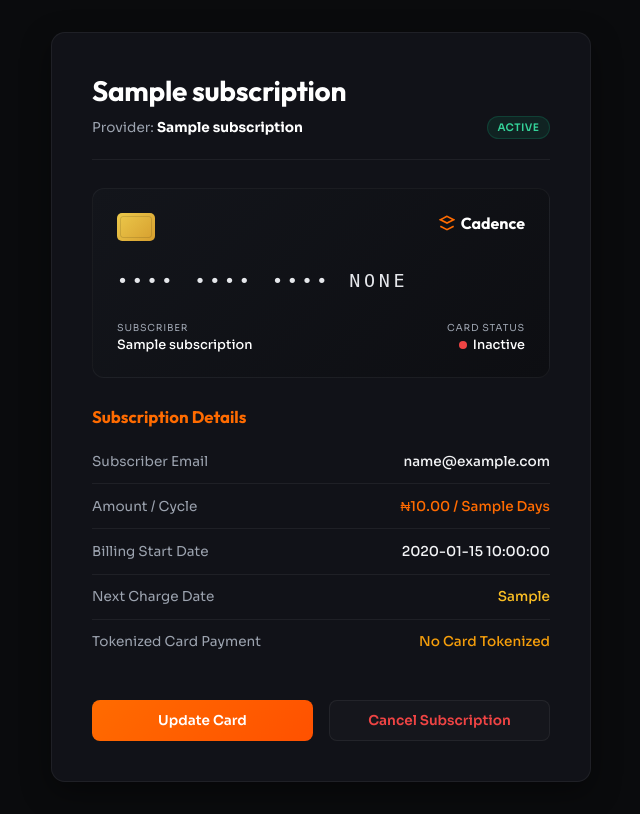
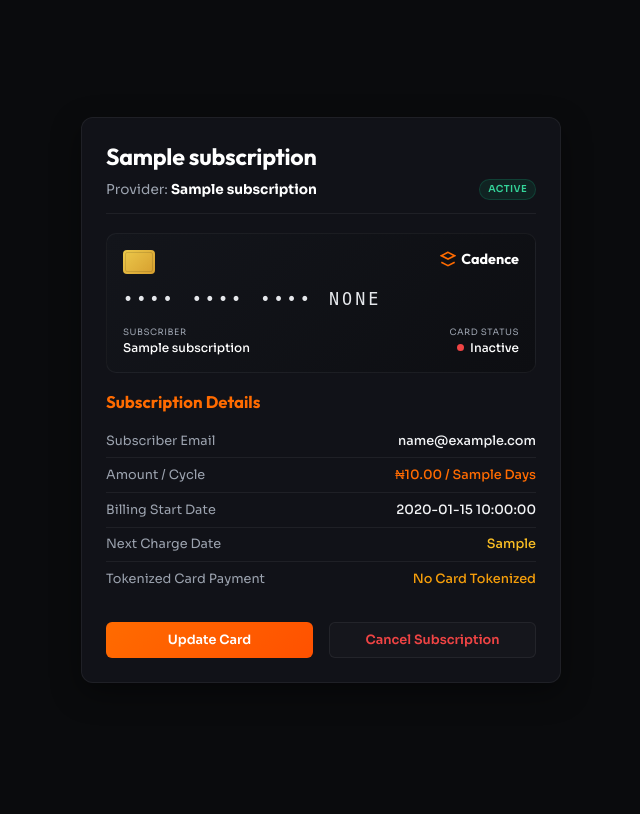
Before and after one commit to adr1en360/Cadence, a Python web app: template templates/portal.html in a window 1280 px wide. Shown: the whole page, without its empty margins (319-959 px from the left). After the commit the page ends 683 px from the top, so only its background shows below. Run offline with Jinja, Linux system fonts and the light colour scheme; the template is opened without the code that fills it: most values are stand-ins (such as "Sample title", 1, 10 or a date in 2020).

Commit message:
feat: implement customer billing portal templates and dashboard API router

```diff
--- a/app/api/router_dashboard.py
+++ b/app/api/router_dashboard.py
@@ -276,6 +276,7 @@ def list_dashboard_subscriptions(
                     "amount": float(p.amount),
                     "currency": p.currency,
                     "status": p.status,
+                    "nomba_order_ref": p.nomba_order_ref,
                     "nomba_transaction_id": p.nomba_transaction_id or "",
                     "created_at": p.created_at.isoformat()
                 } for p in payments
--- a/templates/base.html
+++ b/templates/base.html
@@ -233,6 +233,7 @@
 <body>
     <header>
         <div class="nav-container">
+            <div style="display: flex; align-items: center; gap: 2rem;">
                 <a href="/" class="logo">
                     <svg width="24" height="24" viewBox="0 0 24 24" fill="none" xmlns="http://www.w3.org/2000/svg">
                         <path d="M12 2L2 7L12 12L22 7L12 2Z" stroke="url(#logo-grad)" stroke-width="2" stroke-linecap="round" stroke-linejoin="round"/>
@@ -246,6 +247,8 @@
                     </svg>
                     <span>Cadence</span>
                 </a>
+                {% block nav_project %}{% endblock %}
+            </div>
             <div class="nav-links">
                 {% block nav_links %}{% endblock %}
             </div>
--- a/templates/portal.html
+++ b/templates/portal.html
@@ -34,52 +34,53 @@
             background-color: var(--bg-dark);
             color: var(--text-primary);
             font-family: var(--font-main);
-            min-height: 100vh;
+            height: 100vh;
+            overflow: hidden;
             display: flex;
             align-items: center;
             justify-content: center;
-            padding: 2rem 1rem;
+            padding: 1rem;
         }
 
         .portal-container {
             width: 100%;
-            max-width: 540px;
+            max-width: 480px; /* Thinned width */
             animation: cardEnter 0.4s cubic-bezier(0.16, 1, 0.3, 1);
         }
 
         .portal-card {
             background: var(--bg-card);
             border: 1px solid var(--border-color);
-            border-radius: 14px;
-            padding: 2.5rem;
+            border-radius: 12px;
+            padding: 1.5rem; /* Reduced from 2.5rem */
             box-shadow: 0 10px 30px rgba(0, 0, 0, 0.4);
             display: flex;
             flex-direction: column;
-            gap: 1.75rem;
+            gap: 1.15rem; /* Reduced from 1.75rem */
         }
 
         .portal-header {
             border-bottom: 1px solid var(--border-color);
-            padding-bottom: 1.25rem;
+            padding-bottom: 0.85rem;
         }
 
         .plan-title {
             font-family: var(--font-title);
-            font-size: 1.75rem;
+            font-size: 1.45rem; /* Reduced from 1.75rem */
             font-weight: 700;
             color: white;
-            margin-bottom: 0.25rem;
+            margin-bottom: 0.15rem;
             letter-spacing: -0.01em;
         }
 
         /* Card mockup visual - Minimalist style */
         .credit-card-mockup {
             width: 100%;
-            height: 190px;
+            height: 140px; /* Reduced from 190px */
             background: linear-gradient(135deg, #13151b 0%, #0d0e12 100%);
             border: 1px solid rgba(255, 255, 255, 0.05);
-            border-radius: 12px;
-            padding: 1.5rem;
+            border-radius: 10px;
+            padding: 1rem; /* Reduced from 1.5rem */
             display: flex;
             flex-direction: column;
             justify-content: space-between;
@@ -93,38 +94,38 @@
         }
 
         .card-chip {
-            width: 38px;
-            height: 28px;
+            width: 32px;
+            height: 24px;
             background: linear-gradient(135deg, #ECC94B, #D69E2E);
-            border-radius: 5px;
+            border-radius: 4px;
             position: relative;
         }
 
         .card-chip::after {
             content: '';
             position: absolute;
-            inset: 3px;
+            inset: 2px;
             border: 1px solid rgba(0, 0, 0, 0.12);
-            border-radius: 3px;
+            border-radius: 2px;
         }
 
         .card-brand {
             font-family: var(--font-title);
             font-weight: 700;
-            font-size: 1rem;
+            font-size: 0.9rem;
             color: white;
             display: flex;
             align-items: center;
-            gap: 0.35rem;
+            gap: 0.3rem;
         }
 
         .card-number {
             font-family: monospace;
-            font-size: 1.15rem;
+            font-size: 1.05rem; /* Reduced from 1.15rem */
             color: #E5E7EB;
-            letter-spacing: 0.2em;
-            word-spacing: 0.2em;
-            margin: 1rem 0;
+            letter-spacing: 0.18em;
+            word-spacing: 0.18em;
+            margin: 0.35rem 0; /* Reduced from 1rem */
         }
 
         .card-bottom {
@@ -136,25 +137,25 @@
         .card-holder {
             display: flex;
             flex-direction: column;
-            gap: 0.2rem;
+            gap: 0.15rem;
         }
 
         .card-label {
-            font-size: 0.6rem;
+            font-size: 0.55rem;
             text-transform: uppercase;
-            letter-spacing: 0.08em;
+            letter-spacing: 0.06em;
             color: var(--text-secondary);
         }
 
         .card-value {
-            font-size: 0.8rem;
+            font-size: 0.75rem;
             font-weight: 500;
             color: white;
         }
 
         .card-status-dot {
-            width: 8px;
-            height: 8px;
+            width: 7px;
+            height: 7px;
             border-radius: 50%;
             display: inline-block;
         }
@@ -171,9 +172,9 @@
         .badge {
             display: inline-flex;
             align-items: center;
-            padding: 0.25rem 0.6rem;
+            padding: 0.2rem 0.5rem;
             border-radius: 9999px;
-            font-size: 0.65rem;
+            font-size: 0.6rem;
             font-weight: 600;
             text-transform: uppercase;
             letter-spacing: 0.04em;
@@ -206,8 +207,8 @@
         .detail-row {
             display: flex;
             justify-content: space-between;
-            padding: 0.85rem 0;
-            font-size: 0.85rem;
+            padding: 0.55rem 0; /* Reduced from 0.85rem */
+            font-size: 0.8rem; /* Reduced from 0.85rem */
             border-bottom: 1px solid var(--border-color);
         }
 
@@ -229,8 +230,8 @@
             background: linear-gradient(135deg, var(--primary), #FF5100);
             color: white;
             border: none;
-            padding: 0.7rem 1.25rem;
-            border-radius: 8px;
+            padding: 0.55rem 1rem; /* Reduced from 0.7rem */
+            border-radius: 6px;
             font-weight: 600;
             cursor: pointer;
             transition: all 0.2s ease;
@@ -238,7 +239,7 @@
             display: inline-flex;
             align-items: center;
             justify-content: center;
-            font-size: 0.85rem;
+            font-size: 0.8rem; /* Reduced from 0.85rem */
             font-family: var(--font-main);
         }
 
```
Also changed, not shown: docs/design_system.md (+15 -15 lines), templates/dashboard.html (+18 -68 lines). Lines whose indentation alone changed are shown as unchanged.
